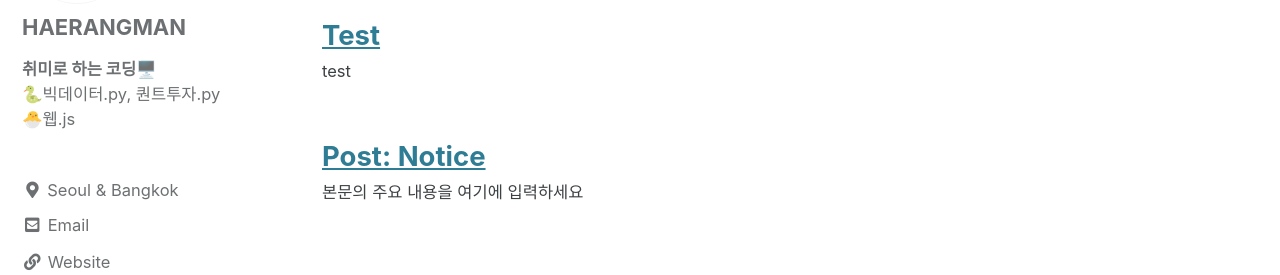
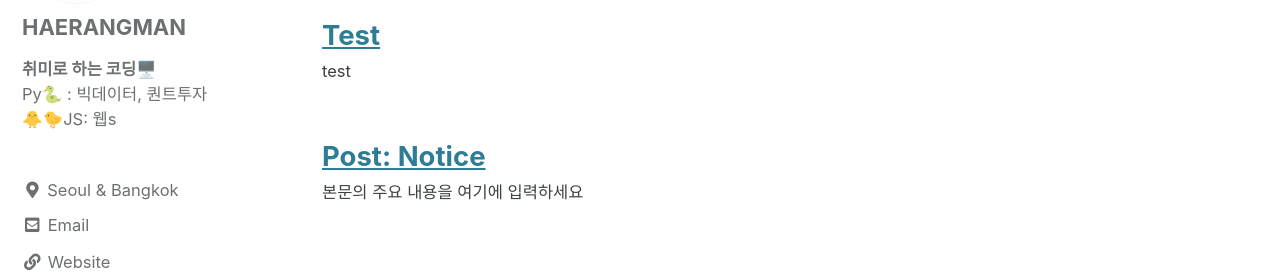
Before and after one commit to HAERANGMAN/HAERANGMAN.github.io, a Jekyll site: the page built from index.html, in a window 1280 px wide. Shown: the part 217-492 px from the top of the page. Built offline with Jekyll 4.4.1, drawn with Linux system fonts in a browser that asks for light colours; cached includes are drawn as plain includes; the list of posts is cut into pages by our own code.

```diff
--- a/_config.yml
+++ b/_config.yml
@@ -16,7 +16,7 @@ minimal_mistakes_skin    : "default" # "air" , "aqua", "contrast", "dark", "dirt
 
 # Site Settings
 locale                   : "kr-KR"
-title                    : "🏝️HAERANGMAN's Log" #tab에서 이름
+title                    : "HAERANGMAN's Log🏝️" #tab에서 이름
 title_separator          : "" #원래는 이거 "-"
 subtitle                 : "" #타이틀_부제 # site tagline that appears below site title in masthead
 name                     : "HAERANGMAN"
@@ -104,7 +104,7 @@ analytics:
 author:
   name             : "HAERANGMAN"
   avatar           : "/assets/image/1666960590162.jpg" #프로필사진
-  bio              : "**취미로 하는 코딩🖥️**<br>🐍빅데이터.py, 퀀트투자.py<br>🐣웹.js<br><br>"
+  bio              : "**취미로 하는 코딩🖥️**<br>Py🐍 : 빅데이터, 퀀트투자<br>🐥🐤JS: 웹s<br><br>"
   location         : "Seoul & Bangkok"
 #   email            : "abcrang@gmail.com"
   links:
```
